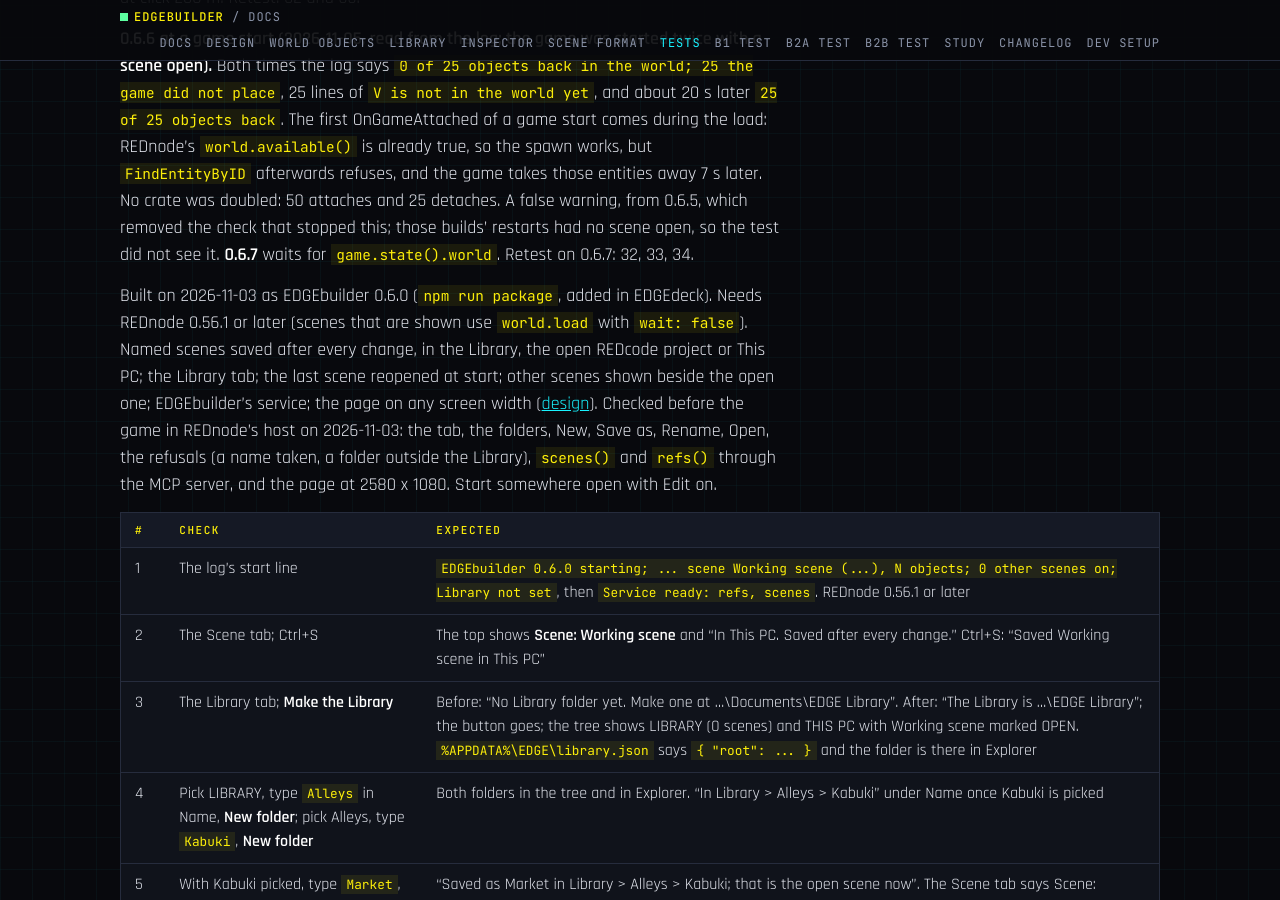
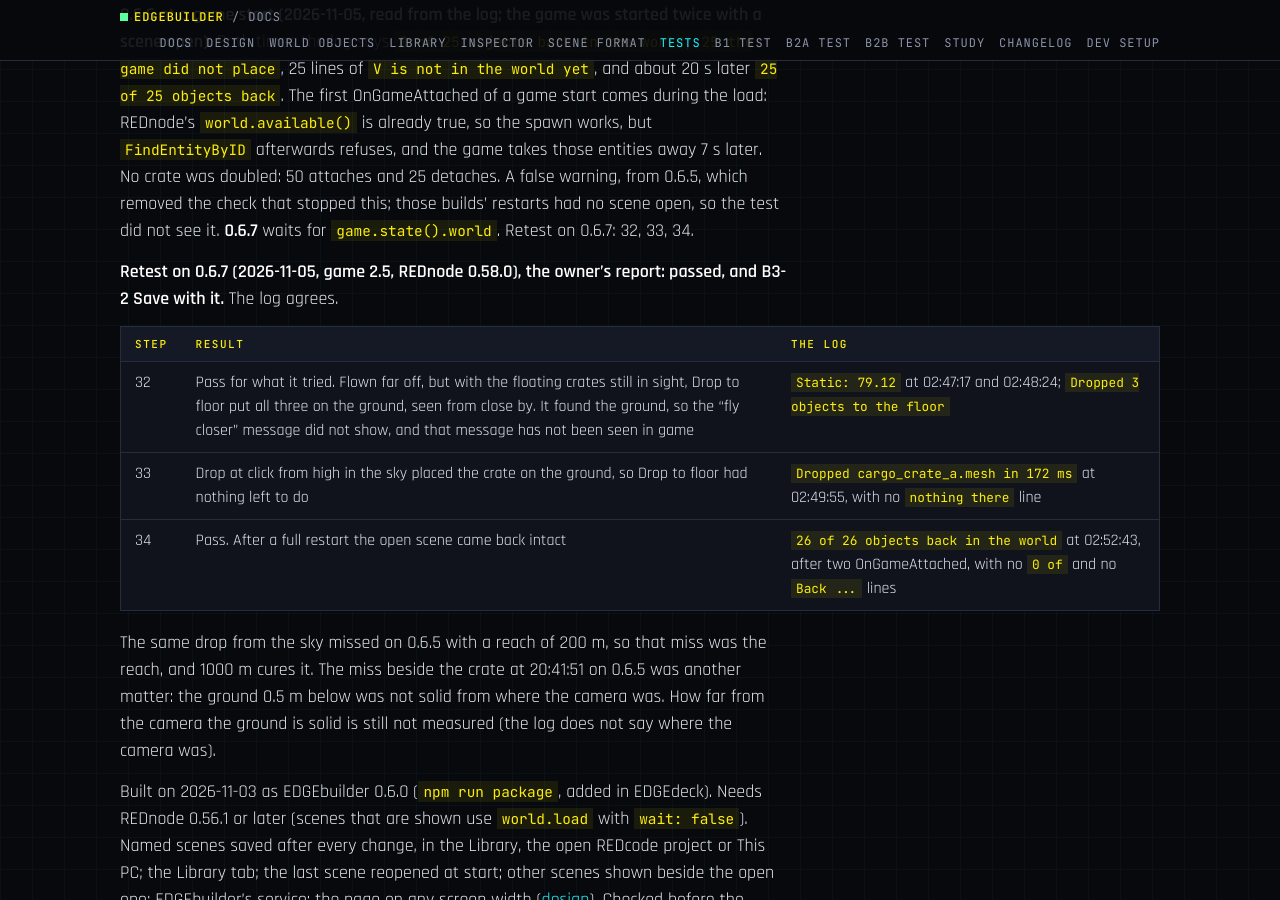
Before and after one commit to Edgemodders/EDGEbuilder, a Jekyll site: the page built from docs/testing.md, in a window 1280 px wide and 900 px high, scrolled down 17563 px. Built offline with Jekyll 4.4.1, drawn with Linux system fonts in a browser that asks for light colours; some of the changed text lies outside the part shown.

Commit message:
Release 0.6.7: B3-2 Save passed in game
Steps 32 to 34 passed on 0.6.7 with REDnode 0.58.0, now released. Changelog, README status line and badge, the docs' status.

Co-Authored-By: Claude Opus 5.5 <noreply@anthropic.com>

```diff
--- a/docs/testing.md
+++ b/docs/testing.md
@@ -25,7 +25,7 @@ Last updated 2026-10-30.
 | [Bake probe](#bake-probe) | In the game, no EDGEbuilder | Bake probe | 2026-10-30 (REDbridge 0.11.0) | Pass (both rounds) |
 | [B2c Mod assets](#b2c-mod-assets) | In the game | B2c | 2026-10-30 (0.4.1) | Pass |
 | [B3-1 Arrange](#b3-1-arrange) | In the game | B3 | 2026-11-02 (0.5.8) | Pass (0.5.0 to 0.5.7 found and fixed: modifier keys, Esc, far-away previews, a busy bar, the Scene tab after a drop, copy, cut and paste) |
-| [B3-2 Save](#b3-2-save) | In the game | B3 | 2026-11-04 (0.6.2) | Pass, but for step 19, which waits for REDnode #41; Close, steps 24 to 27, passed on 0.6.4; steps 19 and 28 to 31 passed on 0.6.5; 32 to 34 (0.6.7) waiting |
+| [B3-2 Save](#b3-2-save) | In the game | B3 | 2026-11-04 (0.6.2) | Pass, but for step 19, which waits for REDnode #41; Close, steps 24 to 27, passed on 0.6.4; steps 19 and 28 to 31 passed on 0.6.5; 32 to 34 passed on 0.6.7; released as 0.6.7 |
 
 ## Automated
 
@@ -337,6 +337,16 @@ The owner reports the other steps done on 0.6.0. Step 13 passed on 0.6.0: with t
 
 **0.6.6 at a game start (2026-11-05, read from the log; the game was started twice with a scene open).** Both times the log says `0 of 25 objects back in the world; 25 the game did not place`, 25 lines of `V is not in the world yet`, and about 20 s later `25 of 25 objects back`. The first OnGameAttached of a game start comes during the load: REDnode's `world.available()` is already true, so the spawn works, but `FindEntityByID` afterwards refuses, and the game takes those entities away 7 s later. No crate was doubled: 50 attaches and 25 detaches. A false warning, from 0.6.5, which removed the check that stopped this; those builds' restarts had no scene open, so the test did not see it. **0.6.7** waits for `game.state().world`. Retest on 0.6.7: 32, 33, 34.
 
+**Retest on 0.6.7 (2026-11-05, game 2.5, REDnode 0.58.0), the owner's report: passed, and B3-2 Save with it.** The log agrees.
+
+| Step | Result | The log |
+|---|---|---|
+| 32 | Pass for what it tried. Flown far off, but with the floating crates still in sight, Drop to floor put all three on the ground, seen from close by. It found the ground, so the "fly closer" message did not show, and that message has not been seen in game | `Static: 79.12` at 02:47:17 and 02:48:24; `Dropped 3 objects to the floor` |
+| 33 | Drop at click from high in the sky placed the crate on the ground, so Drop to floor had nothing left to do | `Dropped cargo_crate_a.mesh in 172 ms` at 02:49:55, with no `nothing there` line |
+| 34 | Pass. After a full restart the open scene came back intact | `26 of 26 objects back in the world` at 02:52:43, after two OnGameAttached, with no `0 of` and no `Back ...` lines |
+
+The same drop from the sky missed on 0.6.5 with a reach of 200 m, so that miss was the reach, and 1000 m cures it. The miss beside the crate at 20:41:51 on 0.6.5 was another matter: the ground 0.5 m below was not solid from where the camera was. How far from the camera the ground is solid is still not measured (the log does not say where the camera was).
+
 Built on 2026-11-03 as EDGEbuilder 0.6.0 (`npm run package`, added in EDGEdeck). Needs REDnode 0.56.1 or later (scenes that are shown use `world.load` with `wait: false`). Named scenes saved after every change, in the Library, the open REDcode project or This PC; the Library tab; the last scene reopened at start; other scenes shown beside the open one; EDGEbuilder's service; the page on any screen width ([design](design.md#scenes-and-the-library-b3-2)). Checked before the game in REDnode's host on 2026-11-03: the tab, the folders, New, Save as, Rename, Open, the refusals (a name taken, a folder outside the Library), `scenes()` and `refs()` through the MCP server, and the page at 2580 x 1080. Start somewhere open with Edit on.
 
 | # | Check | Expected |
```
Also changed, not shown: CLAUDE.md (+1 -1 lines), docs/design.md (+1 -1 lines), docs/index.md (+2 -2 lines), README.md, docs/assets/brand/badges/status.svg, docs/changelog.md, 1 other file.
